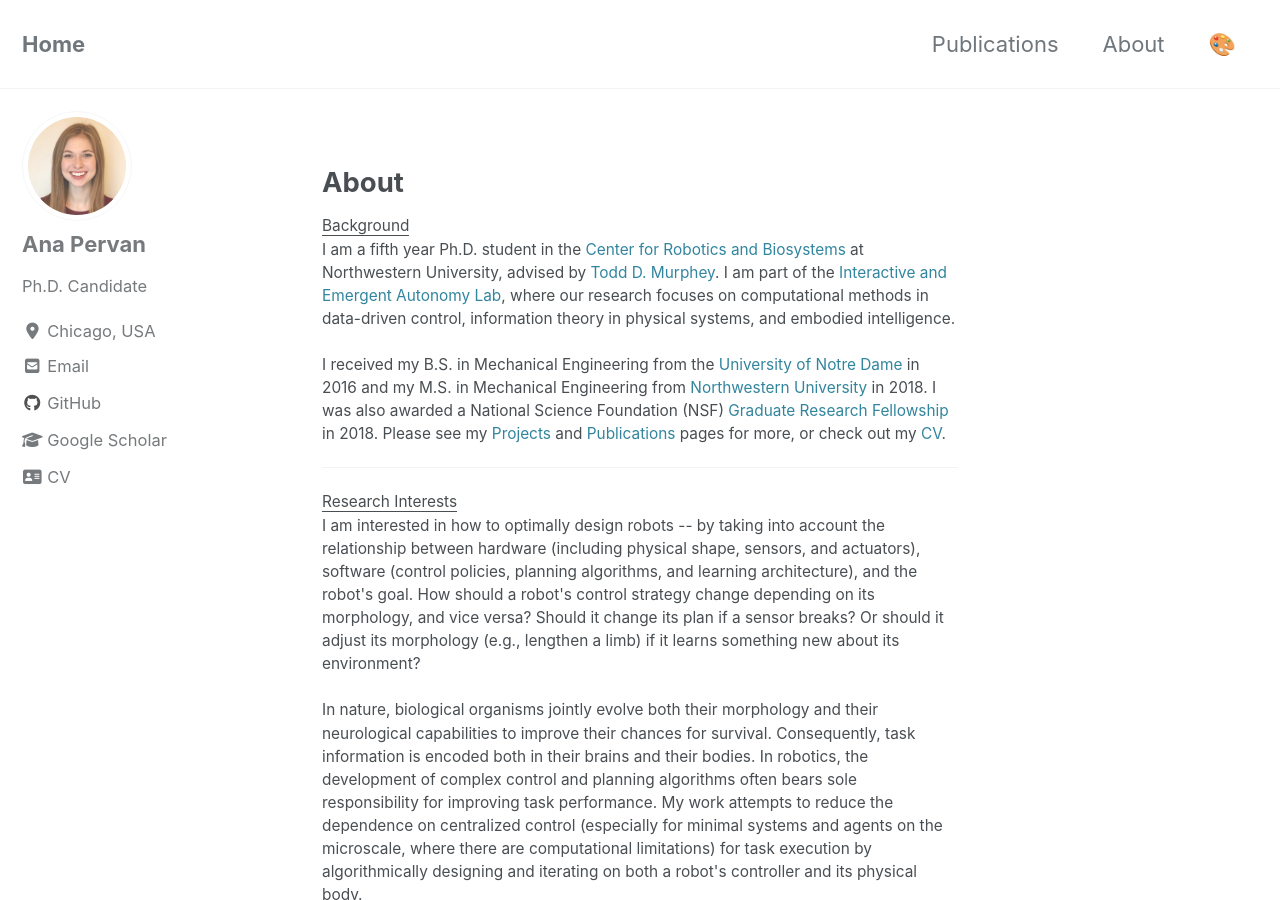
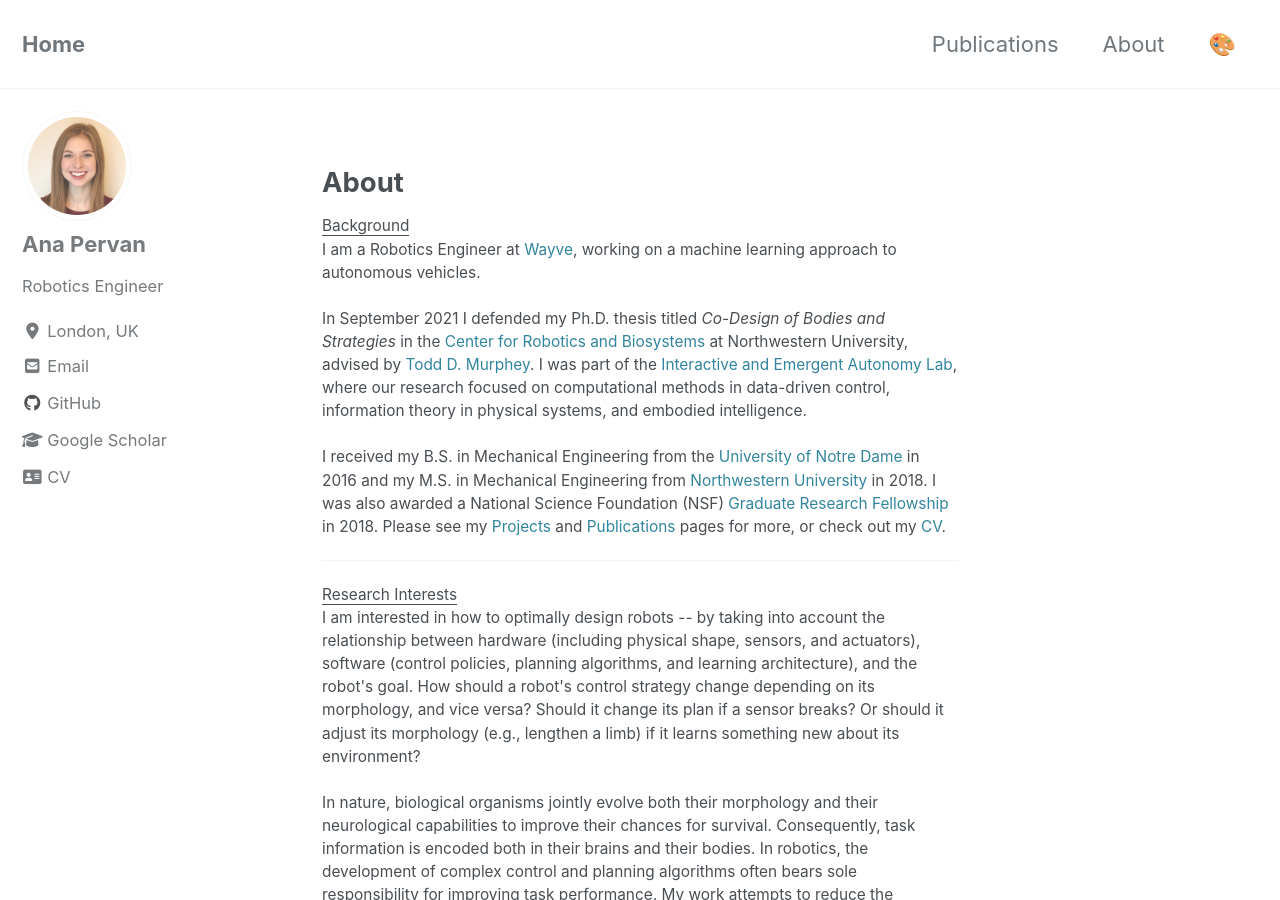
Before and after one commit to anapervan/anapervan.github.io, a Jekyll site: the page built from about.html, in a window 1280 px wide and 900 px high. Built offline with Jekyll 4.4.1, drawn with Linux system fonts in a browser that asks for light colours; cached includes are drawn as plain includes; nearby versions of some CDN libraries.

Commit message:
Wayve additions

```diff
--- a/_config.yml
+++ b/_config.yml
@@ -110,13 +110,13 @@ analytics:
 author:
   name             : "Ana Pervan"
   avatar           : "/assets/images/AnaPervan.jpg" # path of avatar image, e.g. "/assets/images/bio-photo.jpg"
-  bio              : "Ph.D. Candidate"
-  location         : "Chicago, USA"
+  bio              : "Robotics Engineer"
+  location         : "London, UK"
   email            : # "anapervan@u.northwestern.edu"
   links:
     - label: "Email"
       icon: "fas fa-fw fa-envelope-square"
-      url: mailto:anapervan@u.northwestern.edu
+      url: mailto:ana.l.pervan@gmail.com
     # - label: "Website"
     #   icon: "fas fa-fw fa-link"
       # url: "https://your-website.com"
--- a/about.html
+++ b/about.html
@@ -9,10 +9,12 @@ author_profile: true
 
   <p style="font-size: 70%">
   <u>Background</u>
-  <br>I am a fifth year Ph.D. student in the <a href="https://robotics.northwestern.edu/">Center for Robotics and Biosystems</a> at Northwestern University,
+  <br>I am a Robotics Engineer at <a href="https://wayve.ai/">Wayve</a>, working on a machine learning approach to autonomous vehicles.
+
+  <br><br>In September 2021 I defended my Ph.D. thesis titled <i>Co-Design of Bodies and Strategies</i> in the <a href="https://robotics.northwestern.edu/">Center for Robotics and Biosystems</a> at Northwestern University,
   advised by <a href="https://www.mccormick.northwestern.edu/research-faculty/directory/profiles/murphey-todd.html">Todd D. Murphey</a>.
-  I am part of the <a href="https://murpheylab.github.io/">Interactive and Emergent
-  Autonomy Lab</a>, where our research focuses on computational methods in data-driven control,
+  I was part of the <a href="https://murpheylab.github.io/">Interactive and Emergent
+  Autonomy Lab</a>, where our research focused on computational methods in data-driven control,
   information theory in physical systems, and embodied intelligence.
 
   <br><br>I received my B.S. in Mechanical Engineering from the <a href="https://ame.nd.edu/">University of Notre Dame</a>
```
Also changed, not shown: 3 other files.
